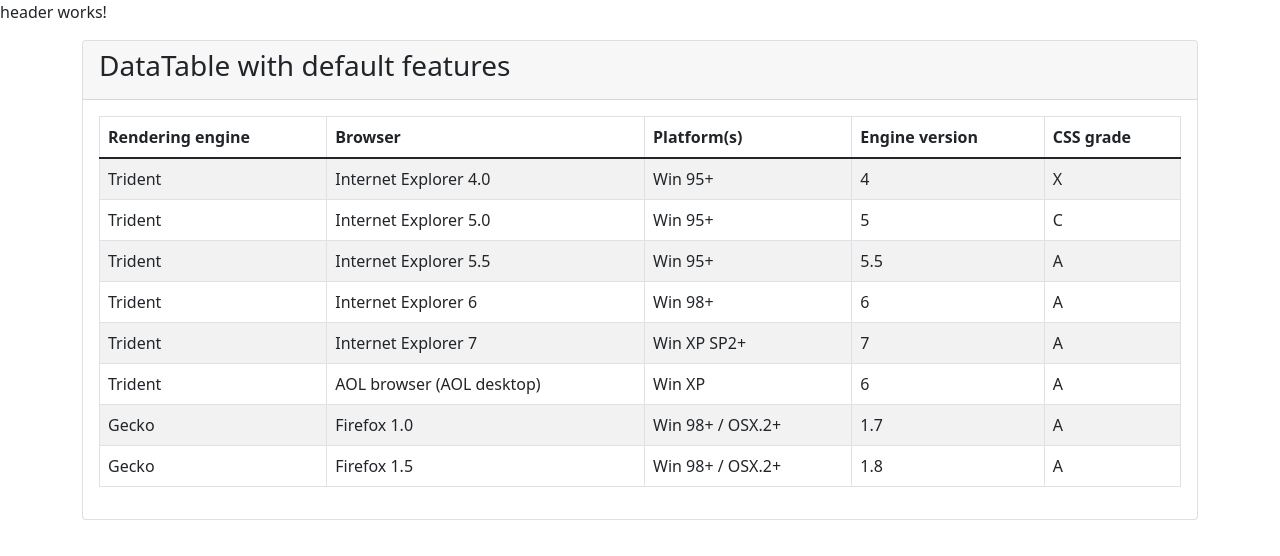
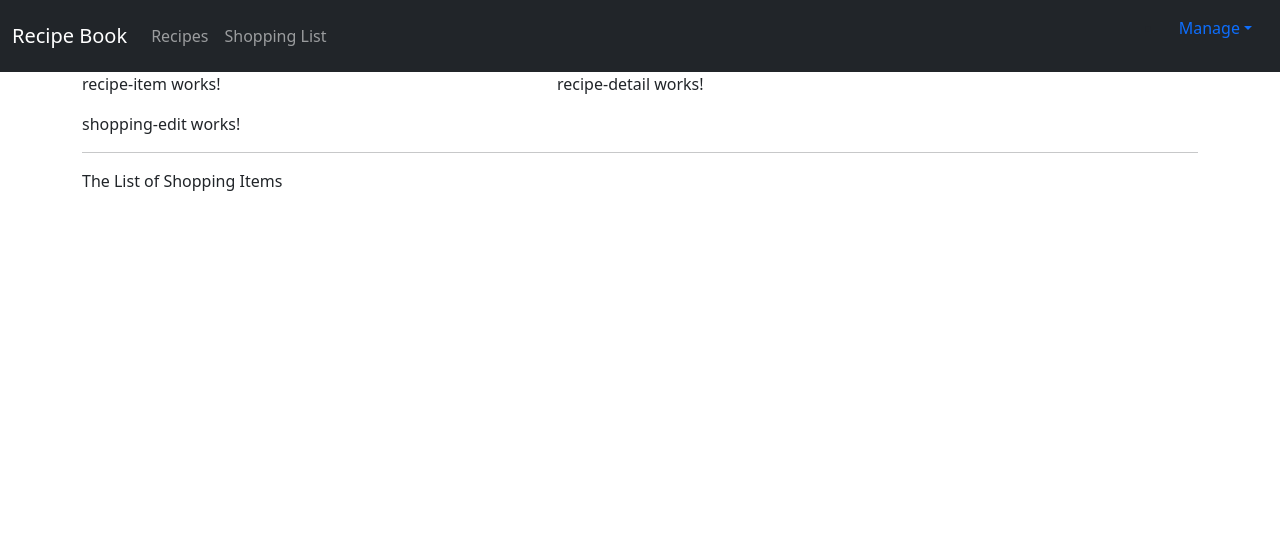
Before and after one commit to bujosa/altair, an Angular app: page / in a window 1280 px wide. Shown: the top 556 px of the page. Built offline with nearby package versions, Linux system fonts and the light colour scheme.

Commit message:
fix: navbar with bootstrap

```diff
--- a/angular.json
+++ b/angular.json
@@ -30,7 +30,9 @@
               "src/styles.css",
               "node_modules/bootstrap/dist/css/bootstrap.min.css"
             ],
-            "scripts": []
+            "scripts": [
+              "node_modules/bootstrap/dist/js/bootstrap.min.js"
+            ]
           },
           "configurations": {
             "production": {
@@ -97,7 +99,9 @@
             "styles": [
               "src/styles.css"
             ],
-            "scripts": []
+            "scripts": [
+
+            ]
           }
         }
       }
--- a/src/app/app.component.html
+++ b/src/app/app.component.html
@@ -2,91 +2,8 @@
 <div class="container">
   <div class="row">
     <div class="col-md-12">
-      <div class="card">
-        <div class="card-header">
-          <h3 class="card-title">DataTable with default features</h3>
-        </div>
-        <!-- /.card-header -->
-        <div class="card-body">
-          <table id="example1" class="table table-bordered table-striped">
-            <thead>
-            <tr>
-              <th>Rendering engine</th>
-              <th>Browser</th>
-              <th>Platform(s)</th>
-              <th>Engine version</th>
-              <th>CSS grade</th>
-            </tr>
-            </thead>
-            <tbody>
-              <tr>
-                <td>Trident</td>
-                <td>Internet
-                  Explorer 4.0
-                </td>
-                <td>Win 95+</td>
-                <td> 4</td>
-                <td>X</td>
-              </tr>
-              <tr>
-                <td>Trident</td>
-                <td>Internet
-                  Explorer 5.0
-                </td>
-                <td>Win 95+</td>
-                <td>5</td>
-                <td>C</td>
-              </tr>
-              <tr>
-                <td>Trident</td>
-                <td>Internet
-                  Explorer 5.5
-                </td>
-                <td>Win 95+</td>
-                <td>5.5</td>
-                <td>A</td>
-              </tr>
-              <tr>
-                <td>Trident</td>
-                <td>Internet
-                  Explorer 6
-                </td>
-                <td>Win 98+</td>
-                <td>6</td>
-                <td>A</td>
-              </tr>
-              <tr>
-                <td>Trident</td>
-                <td>Internet Explorer 7</td>
-                <td>Win XP SP2+</td>
-                <td>7</td>
-                <td>A</td>
-              </tr>
-              <tr>
-                <td>Trident</td>
-                <td>AOL browser (AOL desktop)</td>
-                <td>Win XP</td>
-                <td>6</td>
-                <td>A</td>
-              </tr>
-              <tr>
-                <td>Gecko</td>
-                <td>Firefox 1.0</td>
-                <td>Win 98+ / OSX.2+</td>
-                <td>1.7</td>
-                <td>A</td>
-              </tr>
-              <tr>
-                <td>Gecko</td>
-                <td>Firefox 1.5</td>
-                <td>Win 98+ / OSX.2+</td>
-                <td>1.8</td>
-                <td>A</td>
-              </tr>
-            </tbody>
-          </table>
-        </div>
-     </div>
+      <app-recipes></app-recipes>
+      <app-shopping-list></app-shopping-list>
     </div>
   </div>
 </div>
--- a/src/app/components/header/header.component.html
+++ b/src/app/components/header/header.component.html
@@ -1 +1,20 @@
-<p>header works!</p>
+<nav class="navbar navbar-expand-lg navbar-dark bg-dark">
+  <div class="container-fluid">
+      <a href="#" class="navbar-brand">Recipe Book</a>
+    <div class="collapse navbar-collapse">
+      <div class="navbar-nav ml-auto">
+        <a class="nav-link" href="#">Recipes</a>
+        <a class="nav-link" href="#">Shopping List</a>
+      </div>
+      <ul class="collapse navbar-collapse justify-content-end">
+        <li class="nav-item dropdown">
+          <a class="nav-link dropdown-toggle" role="button" data-bs-toggle="dropdown" aria-expanded="false">Manage</a>
+          <ul class="dropdown-menu dropdown-menu-end" aria-labelledby="navbarDropdown">
+            <li><a class="dropdown-item" href="#">Save Data</a></li>
+            <li><a class="dropdown-item" href="#">Fetch Data</a></li>
+          </ul>
+        </li>
+      </ul>
+    </div>
+  </div>
+</nav>
--- a/src/app/components/header/header.component.ts
+++ b/src/app/components/header/header.component.ts
@@ -3,7 +3,6 @@
 @Component({
   selector: 'app-header',
   templateUrl: './header.component.html',
-  styleUrls: ['./header.component.css'],
 })
 export class HeaderComponent implements OnInit {
   constructor() {}
--- a/src/app/components/recipes/recipe-list/recipe-list.component.html
+++ b/src/app/components/recipes/recipe-list/recipe-list.component.html
@@ -1 +1 @@
-<p>recipe-list works!</p>
+<app-recipe-item></app-recipe-item>
--- a/src/app/components/recipes/recipes.component.html
+++ b/src/app/components/recipes/recipes.component.html
@@ -1 +1,8 @@
-<p>recipes works!</p>
+<div class="row">
+  <div class="col-md-5">
+    <app-recipe-list></app-recipe-list>
+  </div>
+  <div class="col-md-7">
+    <app-recipe-detail></app-recipe-detail>
+  </div>
+</div>
--- a/src/app/components/shopping-list/shopping-list.component.html
+++ b/src/app/components/shopping-list/shopping-list.component.html
@@ -1 +1,7 @@
-<p>shopping-list works!</p>
+<div class="row">
+  <div class="col-xs-10">
+    <app-shopping-edit></app-shopping-edit>
+    <hr>
+    <p> The List of Shopping Items </p>
+  </div>
+</div>
```
Also changed, not shown: src/app/components/header/header.component.css (deleted), 1 other file (tests, documents, lock files or other folders).
